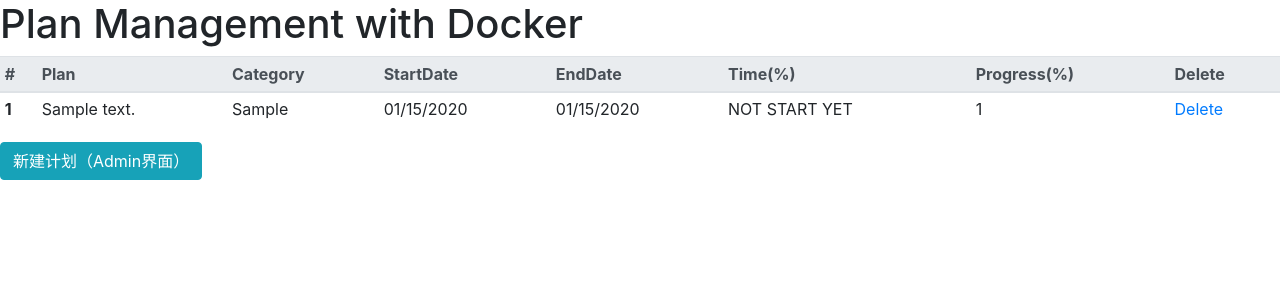
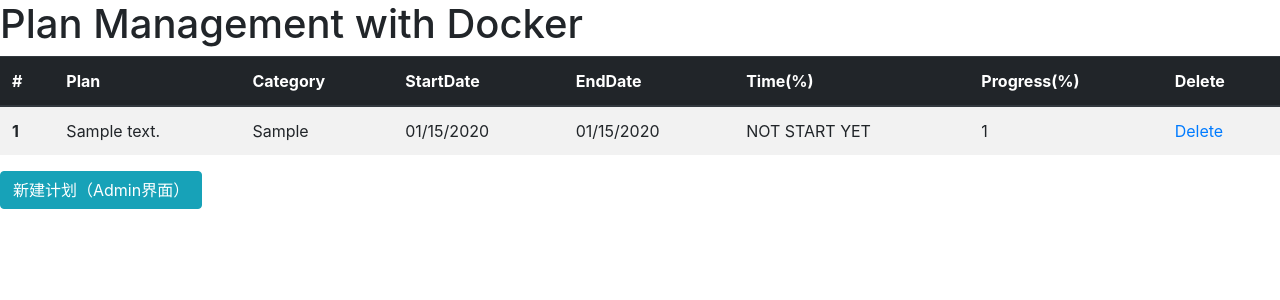
Before and after one commit to tenderghost/FlyPersonalAssistant, a Django app: page /plans/ in a window 1280 px wide. Shown: the top 300 px of the page. Run offline with Django 3.2, Linux system fonts and the light colour scheme; a user stored in the database is signed in; tables that the repository leaves empty hold one stand-in row (values such as "Sample post"); some libraries are stand-ins or nearby versions.

Commit message:
change plan list table head color

```diff
--- a/mysite/plans/templates/plans/index.html
+++ b/mysite/plans/templates/plans/index.html
@@ -7,14 +7,16 @@
     <meta http-equiv="X-UA-Compatible" content="ie=edge"> {% load static %}
     <link rel="stylesheet" href="{% static 'plans/bootstrap.min.css' %}">
     <script src="{% static 'plans/bootstrap.bundle.min.js' %}"></script>
+    <script>
+    </script>
     <title>Plan Management</title>
 </head>
 
 <body>
     <h1>Plan Management with Docker</h1>
 
-    <table class="table table-sm">
-        <thead class="thead-light">
+    <table class="table table-striped">
+        <thead class="thead-dark">
             <tr>
                 <th scope="col">#</th>
                 <th scope="col">Plan</th>
@@ -28,7 +30,7 @@
         </thead>
         <tbody>
             {% for plan in latest_plan_list %}
-            <tr isok="isok">
+            <tr>
                 <th scope="row">{{plan.id}}</th>
                 <td>{{plan.plan_text}}</td>
                 <td>{{plan.category}}</td>
```
